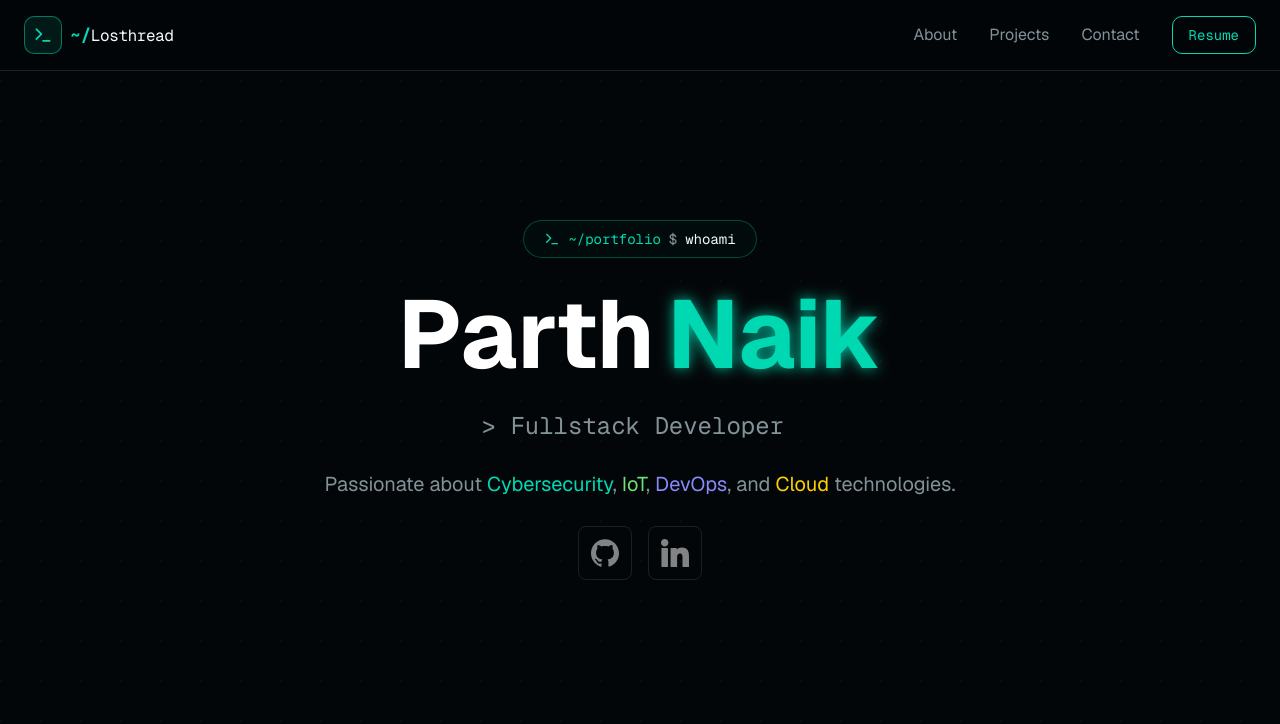
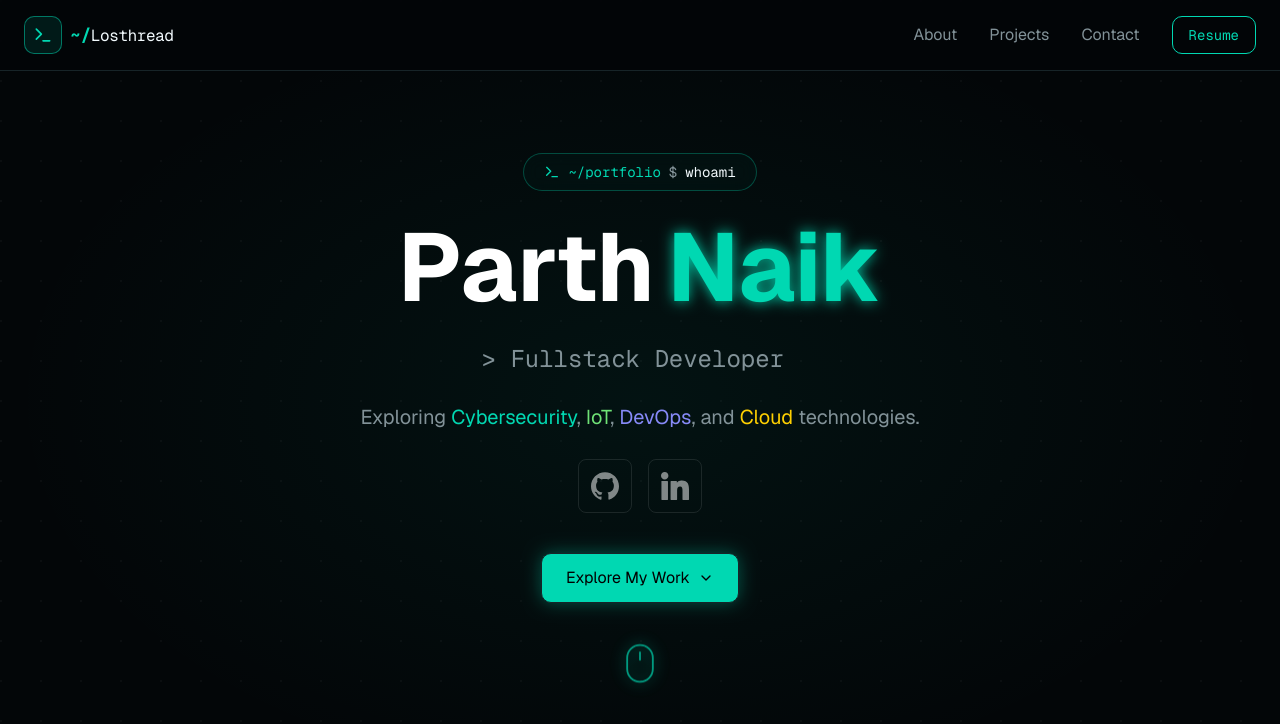
Before and after one commit to losthread/portfolio, a React (Vite) app: page / in a window 1280 px wide. Shown: the top 724 px of the page. Built offline with nearby package versions, Linux system fonts and the light colour scheme.

Commit message:
Add button to scroll to about section

```diff
--- a/src/components/Hero.jsx
+++ b/src/components/Hero.jsx
@@ -1,10 +1,10 @@
-import { Terminal } from 'lucide-react';
+import { Terminal, ChevronDown, Mouse } from 'lucide-react';
 import SocialLink from './ui/SocialLink'
 import Role from './ui/Role';
 
 export default function Hero() {
   return (
-    <section className="min-h-screen flex flex-col items-center justify-center gap-7">
+    <section className="min-h-screen flex flex-col items-center justify-center gap-7 pt-10">
       {/* The Background Grid Lines Overlay */}
       <div
         className="absolute inset-0 -z-10"
@@ -59,7 +59,7 @@ export default function Hero() {
 
       {/* Body Text */}
       <div>
-        <p className="text-muted-foreground text-xl">Passionate about <span className="text-primary">Cybersecurity</span>, <span className="text-iot">IoT</span>, <span className="text-devops">DevOps</span>, and <span className="text-cloud">Cloud</span> technologies.</p>
+        <p className="text-muted-foreground text-xl">Exploring   <span className="text-primary">Cybersecurity</span>, <span className="text-iot">IoT</span>, <span className="text-devops">DevOps</span>, and <span className="text-cloud">Cloud</span> technologies.</p>
       </div>
 
       {/* Social media links */}
@@ -75,6 +75,30 @@ export default function Hero() {
           alt="LinkedIn"
         />
       </div>
+
+      {/* Explore my work navigator */}
+      <a href="#projects"
+         className='group flex items-center gap-2
+                    border rounded-lg py-3 px-6
+                    text-black bg-primary
+                    shadow-[0_0_17px_color-mix(in_srgb,var(--color-primary),transparent_65%)]
+                    hover:opacity-80
+                    transition-all ease-in-out duration-400
+                    mt-3'
+      >
+        Explore My Work
+        <ChevronDown className="size-4
+                                transition-transform ease-in-out group-hover:translate-y-1"
+        />
+      </a>
+
+      {/* Animated mouse icon */}
+      <div>
+        <Mouse className='mt-3 size-11 animate-bounce opacity-70 text-primary'
+               strokeWidth={1} // Lower = thinner. Try 1 for a very sleek look.
+               style={{ filter: "drop-shadow(0 0 8px var(--color-primary))" }}
+        />
+      </div>
     </section>
   );
 }
```
